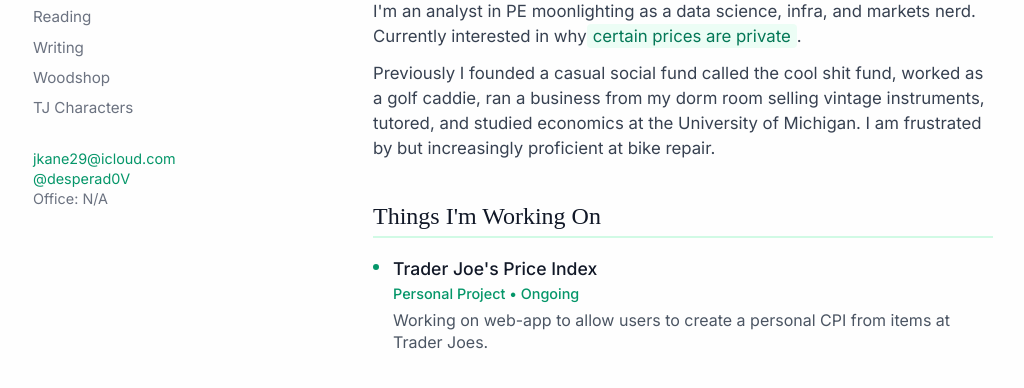
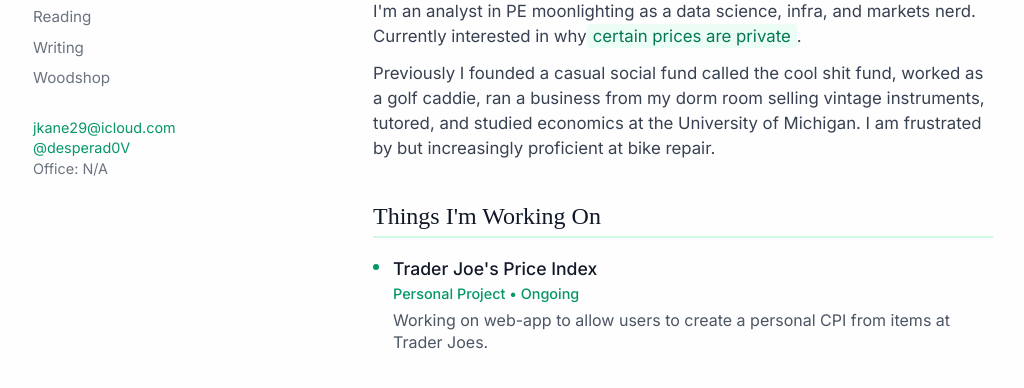
Before and after one commit to jkane-29/jkane-29.github.io, a website: page index.html in a window 1280 px wide. Shown: the part 132-520 px from the top of the page, without its empty margins (127-1151 px from the left). Drawn offline with Linux system fonts and the light colour scheme; a web font is replaced by a local one.

Commit message:
Update index.html

```diff
--- a/index.html
+++ b/index.html
@@ -211,8 +211,6 @@
                     <li><a href="reading.html">Reading</a></li>
                     <li><a href="writing.html">Writing</a></li>
                     <li><a href="woodshop.html">Woodshop</a></li>
-                <li><a href="tj-characters.html">TJ Characters</a></li>
-
                 </ul>
             </nav>
 
```
